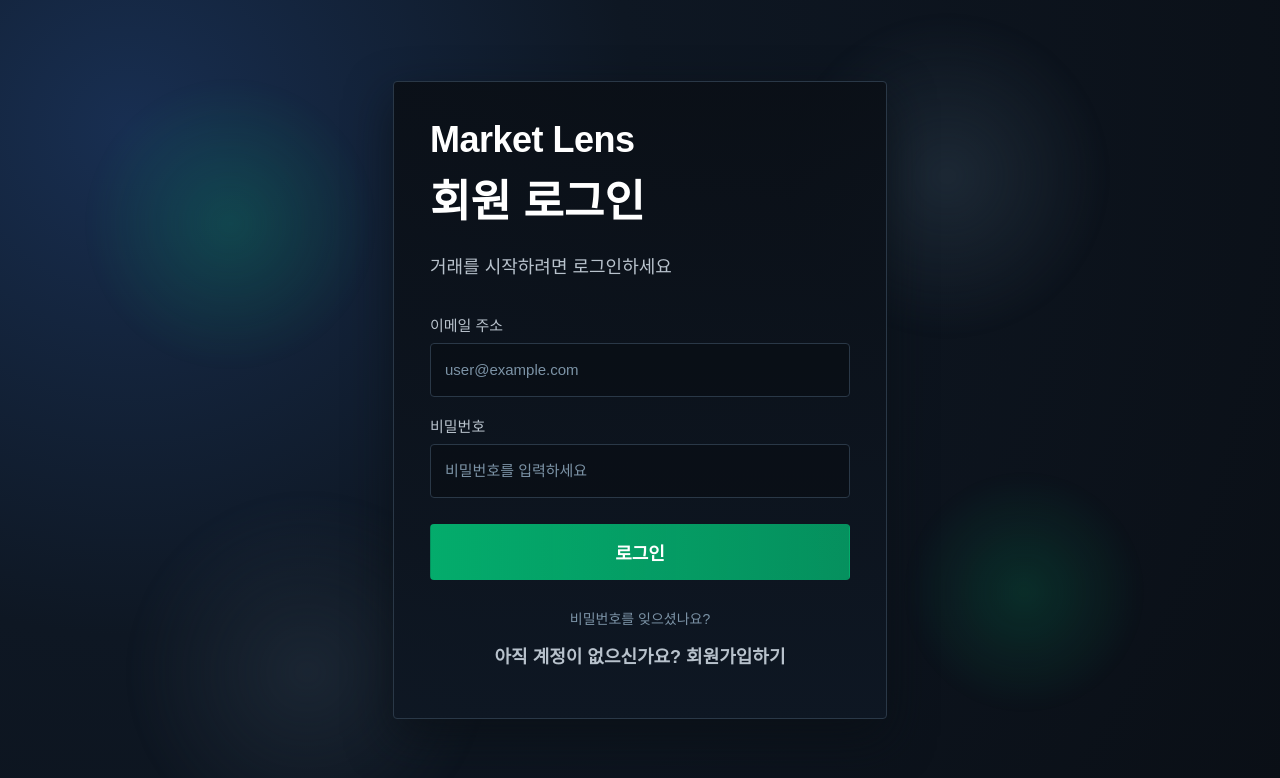
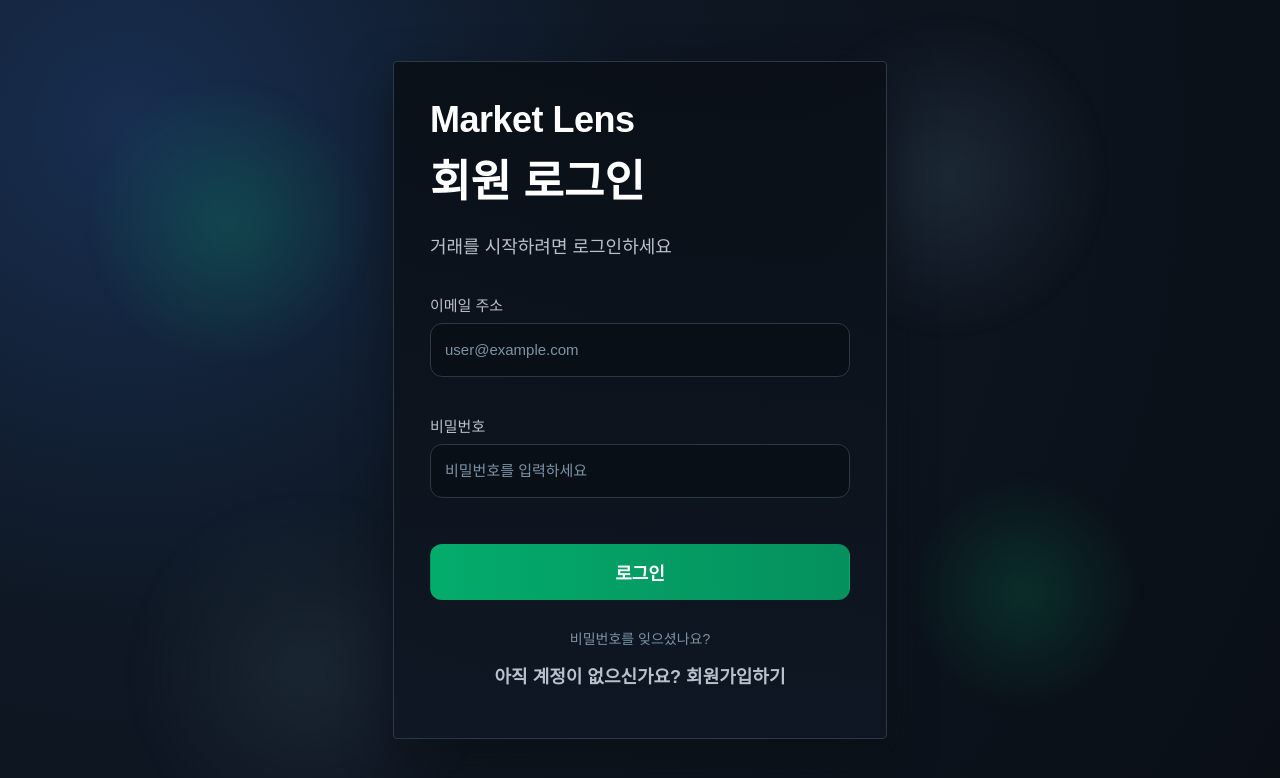
Before and after one commit to MarketLens-team/marketlens-fe, a React (Vite) app: page /login in a window 1280 px wide. Shown: the top 778 px of the page. Built offline with nearby package versions, Linux system fonts and the light colour scheme; no server answers; a web font is replaced by a local one.

Commit message:
feat: 공용 TextField 도입 및 로그인 입력/검증 규격화

```diff
--- a/src/components/auth/LoginPanel.module.css
+++ b/src/components/auth/LoginPanel.module.css
@@ -76,41 +76,12 @@
   margin-top: 34px;
 }
 
-.label {
-  display: block;
-  margin-bottom: 8px;
-  font-size: 15px;
-  color: var(--t2);
-}
-
-.input {
-  width: 100%;
-  height: 54px;
-  margin-bottom: 18px;
-  padding: 0 14px;
-  border: 1px solid var(--border);
-  border-radius: 4px;
-  background: color-mix(in srgb, var(--color-bg-app) 88%, transparent);
-  color: var(--t1);
-  font-size: 15px;
-  box-sizing: border-box;
-}
-
-.input::placeholder {
-  color: var(--t3);
-}
-
-.input:focus {
-  border-color: var(--b2);
-  outline: none;
-}
-
 .submit {
   width: 100%;
   height: 56px;
   margin-top: 8px;
   border: 1px solid transparent;
-  border-radius: 4px;
+  border-radius: 12px;
   font-size: 18px;
   font-weight: 700;
   color: var(--t1);
--- a/src/components/auth/LoginPanel.tsx
+++ b/src/components/auth/LoginPanel.tsx
@@ -1,4 +1,5 @@
-import { useState } from 'react'
+import { useRef, useState } from 'react'
+import { TextField } from '../ui/TextField'
 import styles from './LoginPanel.module.css'
 
 export interface LoginPanelProps {
@@ -8,10 +9,54 @@ export interface LoginPanelProps {
 export default function LoginPanel({ onSubmit }: LoginPanelProps) {
   const [email, setEmail] = useState('')
   const [password, setPassword] = useState('')
+  const [errors, setErrors] = useState<{ email?: string; password?: string }>({})
+  const emailRef = useRef<HTMLInputElement | null>(null)
+  const passwordRef = useRef<HTMLInputElement | null>(null)
+
+  const validate = () => {
+    const emailTrimmed = email.trim()
+    if (!emailTrimmed) {
+      const next = { email: '이메일을 입력해주세요.' }
+      setErrors(next)
+      emailRef.current?.focus()
+      return false
+    }
+    if (!/^[^\s@]+@[^\s@]+\.[^\s@]+$/.test(emailTrimmed)) {
+      const next = { email: '올바른 이메일 형식을 입력해주세요.' }
+      setErrors(next)
+      emailRef.current?.focus()
+      return false
+    }
+    if (!password.trim()) {
+      const next = { password: '비밀번호를 입력해주세요.' }
+      setErrors(next)
+      passwordRef.current?.focus()
+      return false
+    }
+    setErrors({})
+    return true
+  }
+
+  const validateEmailOnly = () => {
+    const emailTrimmed = email.trim()
+    if (!emailTrimmed) {
+      setErrors({ email: '이메일을 입력해주세요.' })
+      emailRef.current?.focus()
+      return false
+    }
+    if (!/^[^\s@]+@[^\s@]+\.[^\s@]+$/.test(emailTrimmed)) {
+      setErrors({ email: '올바른 이메일 형식을 입력해주세요.' })
+      emailRef.current?.focus()
+      return false
+    }
+    setErrors({})
+    return true
+  }
 
   const handleSubmit = (event: React.FormEvent<HTMLFormElement>) => {
     event.preventDefault()
-    onSubmit(email, password)
+    if (!validate()) return
+    onSubmit(email.trim(), password)
   }
 
   return (
@@ -22,31 +67,38 @@ export default function LoginPanel({ onSubmit }: LoginPanelProps) {
         <h1 className={styles.title}>회원 로그인</h1>
         <p className={styles.subtitle}>거래를 시작하려면 로그인하세요</p>
 
-        <form className={styles.form} onSubmit={handleSubmit}>
-          <label className={styles.label} htmlFor="email">
-            이메일 주소
-          </label>
-          <input
+        <form className={styles.form} onSubmit={handleSubmit} noValidate>
+          <TextField
+            inputRef={emailRef}
             id="email"
-            className={styles.input}
+            label="이메일 주소"
             value={email}
-            onChange={(event) => setEmail(event.target.value)}
+            onChange={(value) => {
+              setEmail(value)
+              if (errors.email) setErrors((prev) => ({ ...prev, email: undefined }))
+            }}
             placeholder="user@example.com"
             type="email"
-            required
+            error={errors.email}
+            onKeyDown={(event) => {
+              if (event.key !== 'Enter') return
+              event.preventDefault()
+              if (!validateEmailOnly()) return
+              passwordRef.current?.focus()
+            }}
           />
-
-          <label className={styles.label} htmlFor="password">
-            비밀번호
-          </label>
-          <input
+          <TextField
+            inputRef={passwordRef}
             id="password"
-            className={styles.input}
+            label="비밀번호"
             value={password}
-            onChange={(event) => setPassword(event.target.value)}
+            onChange={(value) => {
+              setPassword(value)
+              if (errors.password) setErrors((prev) => ({ ...prev, password: undefined }))
+            }}
             placeholder="비밀번호를 입력하세요"
             type="password"
-            required
+            error={errors.password}
           />
 
           <button className={styles.submit} type="submit">
--- /dev/null
+++ b/src/components/ui/TextField.module.css
@@ -0,0 +1,43 @@
+.field {
+  width: 100%;
+}
+
+.label {
+  display: block;
+  margin-bottom: 8px;
+  font-size: 15px;
+  color: var(--t2);
+}
+
+.input {
+  width: 100%;
+  height: 54px;
+  padding: 0 14px;
+  border: 1px solid var(--border);
+  border-radius: 12px;
+  background: color-mix(in srgb, var(--color-bg-app) 88%, transparent);
+  color: var(--t1);
+  font-size: 15px;
+  box-sizing: border-box;
+}
+
+.input::placeholder {
+  color: var(--t3);
+}
+
+.input:focus {
+  border-color: var(--b2);
+  outline: none;
+}
+
+.inputError {
+  border-color: color-mix(in srgb, var(--color-danger) 72%, transparent);
+}
+
+.fieldMessage {
+  min-height: 18px;
+  margin: 6px 0 14px;
+  color: var(--R);
+  font-size: 12px;
+  line-height: 1.4;
+}
--- /dev/null
+++ b/src/components/ui/TextField.tsx
@@ -0,0 +1,51 @@
+import type { KeyboardEventHandler, RefObject } from 'react'
+import styles from './TextField.module.css'
+
+export interface TextFieldProps {
+  id: string
+  label: string
+  value: string
+  onChange: (value: string) => void
+  type?: 'text' | 'email' | 'password'
+  placeholder?: string
+  error?: string
+  inputRef?: RefObject<HTMLInputElement | null>
+  onKeyDown?: KeyboardEventHandler<HTMLInputElement>
+}
+
+export function TextField({
+  id,
+  label,
+  value,
+  onChange,
+  type = 'text',
+  placeholder,
+  error,
+  inputRef,
+  onKeyDown,
+}: TextFieldProps) {
+  const messageId = `${id}-error`
+
+  return (
+    <div className={styles.field}>
+      <label className={styles.label} htmlFor={id}>
+        {label}
+      </label>
+      <input
+        ref={inputRef}
+        id={id}
+        className={`${styles.input} ${error ? styles.inputError : ''}`.trim()}
+        value={value}
+        onChange={(event) => onChange(event.target.value)}
+        placeholder={placeholder}
+        type={type}
+        aria-invalid={Boolean(error)}
+        aria-describedby={messageId}
+        onKeyDown={onKeyDown}
+      />
+      <p id={messageId} className={styles.fieldMessage} role="alert">
+        {error ?? '\u00A0'}
+      </p>
+    </div>
+  )
+}
```
